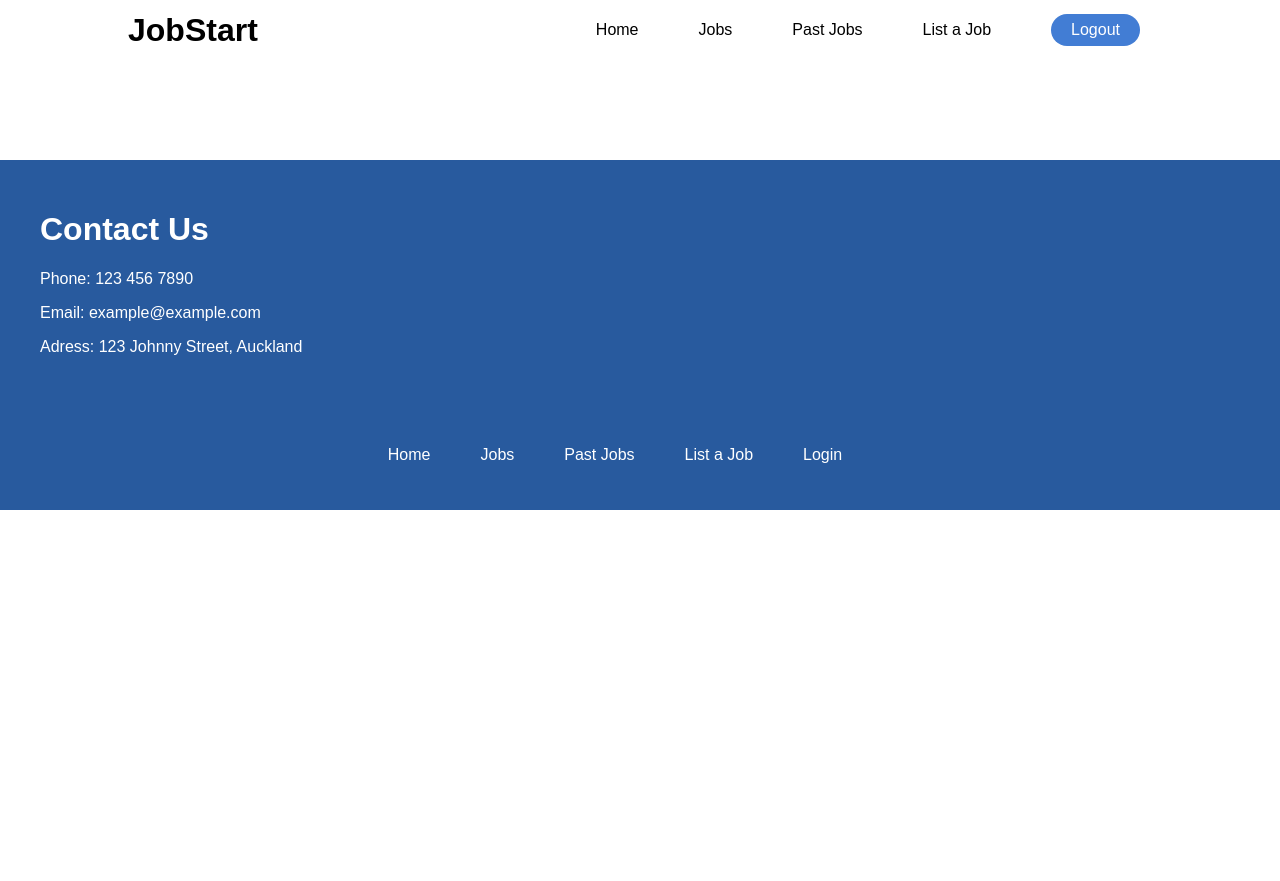
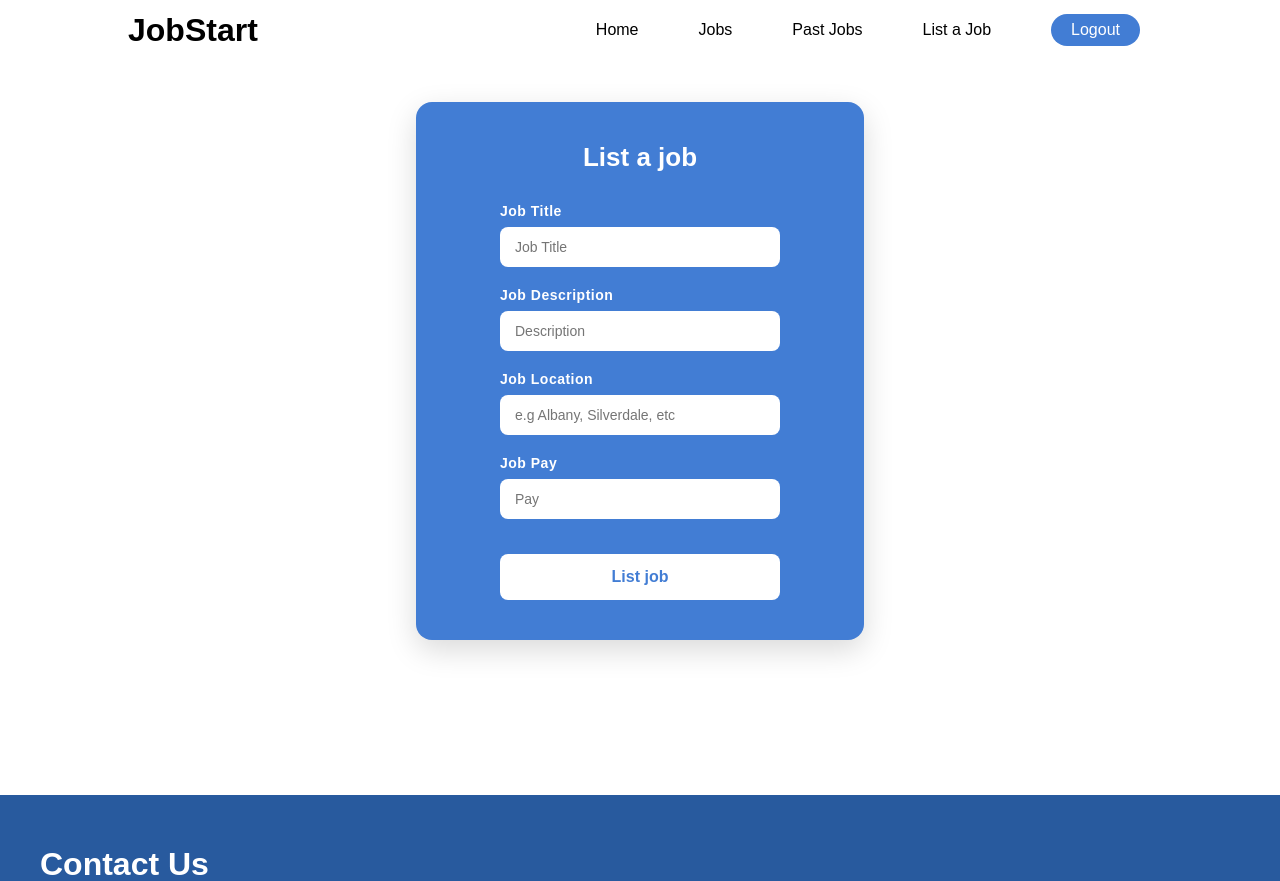
Before and after one commit to RileySmith132/WebApp, a Flask app: page /list-job in a window 1280 px wide. Shown: the top 881 px of the page. Before the commit the page ends 510 px from the top, so only its background shows below. Run offline with Flask 3, Linux system fonts and the light colour scheme; a user stored in the database is signed in.

Commit message:
list job page
added a page to list jobs, and all the backend - users can now list a job and it will appear on the jobs page

```diff
--- a/app.py
+++ b/app.py
@@ -1,4 +1,4 @@
-from flask import Flask, render_template, request, redirect, session
+from flask import Flask, render_template, request, redirect, session, flash, url_for
 from werkzeug.security import generate_password_hash, check_password_hash
 import sqlite3
 import os
@@ -96,6 +96,29 @@ def jobs():
 
     return render_template('jobs.html', jobs=jobs)
 
+@app.route('/list', methods=['POST'])
+def list():
+    title = request.form['job-title']
+    desc = request.form['job-desc']
+    location = request.form['job-location']
+    pay = request.form['job-pay']
+    completed = 'no'
+    user_id = session['user_id']
+
+    conn = sqlite3.connect('app.db')
+    cursor = conn.cursor()
+
+    cursor.execute(
+        'INSERT INTO jobs (user_id, job_desc, job_title, job_location, pay, completed) VALUES (?, ?, ?, ?, ?, ?)',
+        (user_id, desc, title, location, pay, completed)
+    )
+
+    conn.commit()
+    conn.close()
+
+    flash('You have successfuly listed a job', 'success')
+    return redirect('/')
+
 if __name__ == '__main__':
     app.run(debug=True, host='127.0.0.1', port=5000)
     app.run()
--- a/static/style.css
+++ b/static/style.css
@@ -356,33 +356,169 @@ body {
 
 .all-jobs-container {
     display: grid;
-    grid-template-columns: 1fr 1fr;
-    gap: 50px;
-    padding: 50px 50px 0px 50px;
+    grid-template-columns: repeat(auto-fit, minmax(300px, 1fr));
+    gap: 35px;
+    padding: 50px 5%;
+    box-sizing: border-box;
 }
 
 .job-container {
-    background-color: #427dd4;
+    background: linear-gradient(135deg, #427dd4, #285A9E);
     color: white;
-    border-radius: 30px;
-    height: 300px;
-    padding-left: 20px;
+    border-radius: 20px;
+    min-height: 280px;
+    padding: 30px;
+    box-sizing: border-box;
+    display: flex;
+    flex-direction: column;
+    box-shadow: 0 8px 20px rgba(66, 125, 212, 0.2);
+    transition: transform 0.25 ease, box-shadow 0.25s ease;
 }
 
+.job-container:hover {
+    box-shadow: 0 14px 28px rgba(66, 125, 212, 0.35);
+}
+
+.job-title {
+    font-size: 24px;
+    margin: 0 0 12px 0;
+    font-weight: bold;
+    border-bottom: 1px solid rgba(255, 255, 255, 0.25);
+    padding-bottom: 10px;
+}
+
+.job-desc {
+    font-size: 15px;
+    line-height: 1.5;
+    margin: 0 0 20px 0;
+    opacity: 0.95;
+    flex-grow: 1;
+}
+
+.job-location,
+.job-user-name,
+.job-user-email,
+.job-pay {
+    font-size: 14px;
+    margin: 5px 0;
+    opacity: 0.9;
+    display: flex;
+    align-items: center;
+}
+
+.job-location::before { content: '📍'; margin-right: 8px; }
+.job-user-name::before { content: '👤'; margin-right: 8px; }
+.job-user-email::before { content: '✉️'; margin-right: 8px; }
+.job-pay::before { content: '💵'; margin-right: 8px; }
+
 .query-btn {
+    align-self: flex-start;
+    margin-top: 20px;
     color: #427dd4;
     background-color: white;
     font-size: 15px;
+    font-weight: bold;
     border: none;
-    padding: 10px 20px 10px 20px;
+    padding: 10px 24px;
     border-radius: 20px;
+    transition: all 0.2s ease;
+    box-shadow: 0 4px 10px rgba(0, 0, 0, 0.1);
 }
 
 .query-btn:hover {
     cursor: pointer;
+    transform: translateY(-2px);
+    box-shadow: 0 6px 14px rgba(0, 0, 0, 0.15);
+    opacity: 1;
+}
+
+.query-btn:active {
+    transform: translateY(0);
     opacity: 0.8;
 }
 
-.query-btn:active {
-    opacity: 0.6;
+.list-job-container {
+    display: flex;
+    justify-content: center;
+    align-items: center;
+    margin: 42px auto 155px;
+    background-color: #427dd4;
+    color: white;
+    width: 35vw;
+    min-width: 340px;
+    min-height: 60vh;
+    padding: 40px 20px;
+    border-radius: 16px;
+    box-sizing: border-box;
+    box-shadow: 0 10px 30px rgba(0, 0, 0, 0.15);
 }
+
+.list-job-form {
+    display: flex;
+    flex-direction: column;
+    width: 100%;
+    max-width: 280px;
+}
+
+.list-title {
+    text-align: center;
+    margin: 0 0 30px 0;
+    font-size: 26px;
+    font-weight: bold;
+}
+
+.list-job-p {
+    margin: 0 0 8px 0;
+    font-size: 14px;
+    font-weight: bold;
+    letter-spacing: 0.5px;
+}
+
+.list-job-input {
+    padding: 12px 15px;
+    margin-bottom: 20px;
+    border-radius: 8px;
+    border: none;
+    width: 100%;
+    box-sizing: border-box;
+    font-size: 14px;
+    outline: none;
+    transition: box-shadow 0.2s ease;
+}
+
+.list-job-input:focus {
+    box-shadow: 0 0 0 3px rgba(255, 255, 255, 0.4);
+}
+
+.list-btn {
+    margin-top: 15px;
+    padding: 14px;
+    border-radius: 8px;
+    border: none;
+    font-weight: bold;
+    font-size: 16px;
+    width: 100%;
+    background-color: white;
+    color: #427dd4;
+    transition: all 0.2s ease;
+}
+
+.list-btn:hover {
+    cursor: pointer;
+    transform: translateY(-2px);
+    box-shadow: 0 4px 12px rgba(0, 0, 0, 0.2);
+}
+
+.list-btn:active {
+    transform: translateY(0);
+}
+
+.flash-message {
+    position: absolute;
+    top: 50%;
+    left: 50%;
+    transform: translate(-50%, -50%);
+    width: 400px;
+    color: black;
+    background-color: white;
+}
--- a/templates/layout.html
+++ b/templates/layout.html
@@ -16,7 +16,18 @@
     <body>
         <!--Basic structure for each page, consisting of a nav bar, the main content, and then the footer.-->
         {% include 'nav.html' %}
-        {% block content %} {% endblock %}
+
+        {% with messages = get_flashed_messages(with_categories=true) %}
+            {% if messages %}
+                {% for category, message in messages %}
+                <div class="flash-message {{ category }}">
+                    {{ message }}
+                </div>
+                {% endfor %}
+            {% endif %}
+        {% endwith %}
+
+        {% block content %}{% endblock %}
         {% include 'footer.html' %}
     </body>
 
--- a/templates/list-job.html
+++ b/templates/list-job.html
@@ -4,6 +4,19 @@
 
 {% block content %}
 
-
+    <div class="list-job-container">
+        <form class="list-job-form" method="POST" action="/list">
+            <h1 class="list-title">List a job</h1>
+            <p class="list-job-p">Job Title</p>
+            <input class="list-job-input" placeholder="Job Title" name="job-title" required>
+            <p class="list-job-p">Job Description</p>
+            <input class="list-job-input" placeholder="Description" name="job-desc" required>
+            <p class="list-job-p">Job Location</p>
+            <input class="list-job-input" placeholder="e.g Albany, Silverdale, etc" name="job-location" required>
+            <p class="list-job-p">Job Pay</p>
+            <input class="list-job-input" placeholder="Pay" type="number" name="job-pay" required>
+            <button class="list-btn" type="submit">List job</button>
+        </form>
+    </div>
 
 {% endblock %}
```
Also changed, not shown: templates/jobs.html (+4 -3 lines), app.db.
